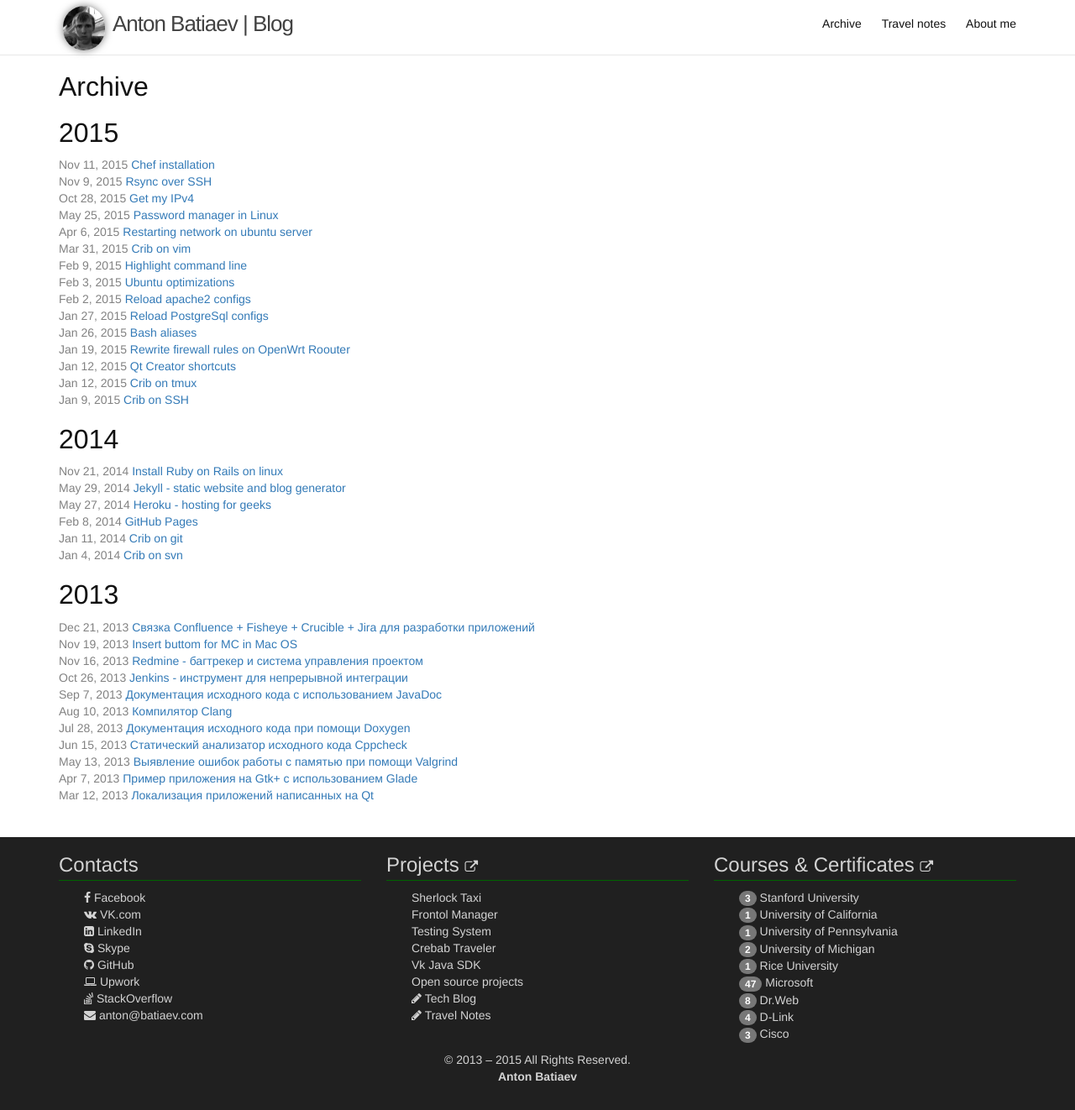
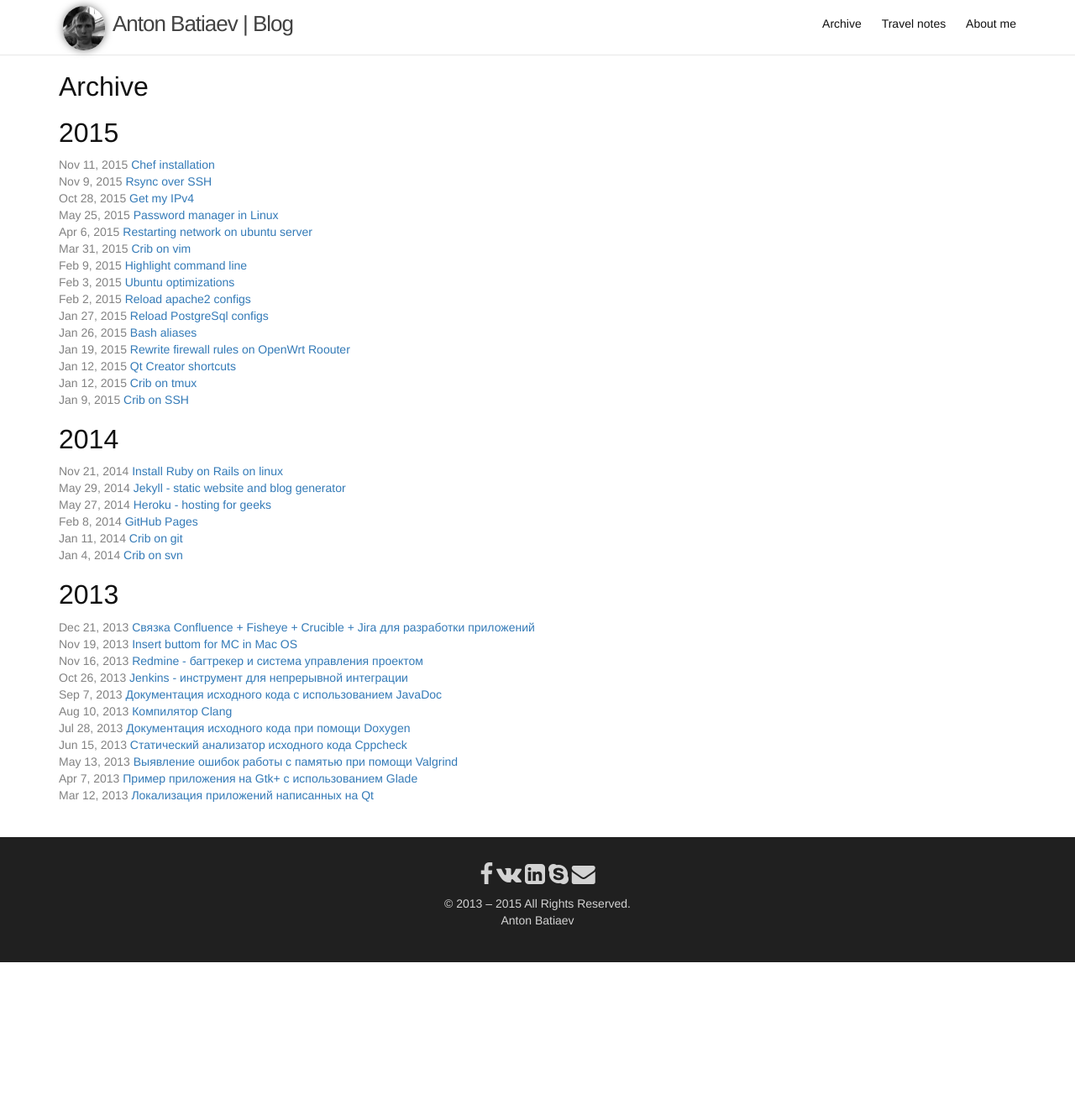
Before and after one commit to Batiaev/blog, a Jekyll site: the page built from archive/index.html, in a window 1280 px wide. Shown: the whole page at 84% size. Built offline with Jekyll 4.4.1, drawn with Linux system fonts in a browser that asks for light colours; after the commit the page ends 1146 px from its top, so only the background shows below that.

Commit message:
cleanup footer

```diff
--- a/_config.yml
+++ b/_config.yml
@@ -9,7 +9,7 @@ twitter_username: batiaev_com
 github_username:  anbat
 permalink: /:year/:month/:day/:title.html
 copyright: '&copy; <time datetime="2013-03-13">2013 &ndash; 2015</time> All Rights Reserved.'
-createdby: <strong><a target="_blank" href="https://batiaev.com/">Anton Batiaev</a></strong>
+createdby: <a target="_blank" href="https://batiaev.com/">Anton Batiaev</a>
 
 # Build settings
 markdown: kramdown
--- a/_includes/footer.html
+++ b/_includes/footer.html
@@ -1,47 +1,12 @@
 <footer>
   <div class="container text-center">
-    <div class="row">
-      <div class="col-md-4">
-        <h3>Contacts</h3>
-        <ul class="fa-ul">
-            <li><a target="_blank" href="https://www.facebook.com/a.batyaev"><span class="fa fa-facebook"></span> Facebook</a></li>
-            <li><a target="_blank" href="https://vk.com/a.batiaev"><span class="fa fa-vk"></span> VK.com</a></li>
-            <li><a target="_blank" href="https://www.linkedin.com/pub/anton-batiaev/56/998/4aa"><span class="fa fa-linkedin-square"></span> LinkedIn</a></li>
-            <li><a target="_blank" href="skype://a_batyaev"><span class="fa fa-skype"></span> Skype</a></li>
-            <li><a target="_blank" href="https://github.com/AnBat"><span class="fa fa-github"></span> GitHub</a></li>
-            <li><a target="_blank" href="https://www.upwork.com/users/~0123f13a314a7e010a"><span class="fa fa-laptop"></span> Upwork </a></li>
-            <li><a target="_blank" href="http://stackoverflow.com/users/3445083/anbat"><span class="fa fa-stack-overflow"></span> StackOverflow</a></li>
-            <li><a target="_blank" href="mailto:anton@batiaev.com"><i class="fa fa-envelope"></i> anton@batiaev.com</a></li>
-        </ul>
-      </div>
-      <div class="col-md-4">
-        <h3>Projects <small><a href="{{ site.url }}/projects/"><i class="fa fa-external-link"></i></a></small></h3>
-        <ul class="fa-ul">
-          <li><a target="_blank" href="http://www.sherlocktaxi.com">Sherlock Taxi</a></li>
-          <li><a target="_blank" href="http://www.atol.ru/software/frontol-manager/">Frontol Manager</a></li>
-          <li><a target="_blank" href="https://github.com/AnBat/testingsystem/wiki/Main">Testing System</a></li>
-          <li><a target="_blank" href="https://crebab.com">Crebab Traveler</a></li>
-          <li><a target="_blank" href="https://github.com/AnBat/vk-java-sdk">Vk Java SDK</a></li>
-          <li><a target="_blank" href="https://github.com/AnBat">Open source projects</a></li>
-          <li><a target="_blank" href="{{ site.baseurl }}"><i class="fa fa-pencil"></i> Tech Blog</a></li>
-          <li><a target="_blank" href="{{ site.url }}/travel"><i class="fa fa-pencil"></i> Travel Notes</a></li>
-        </ul>
-      </div>
-      <div class="col-md-4">
-        <h3 class="courses">Courses &amp; Certificates <small><a href="{{ site.baseurl }}/courses/"><i class="fa fa-external-link"></i></a></small></h3>
-        <ul class="fa-ul">
-    <li><span class="badge">3</span> <a target="_blank" href="https://www.stanford.edu/">Stanford University</a></li>
-    <li><span class="badge">1</span> <a target="_blank" href="http://unex.uci.edu/">University of California</a></li>
-    <li><span class="badge">1</span> <a target="_blank" href="http://www.upenn.edu/">University of Pennsylvania</a></li>
-    <li><span class="badge">2</span> <a target="_blank" href="https://www.umich.edu/">University of Michigan</a></li>
-    <li><span class="badge">1</span> <a target="_blank" href="http://www.rice.edu/">Rice University</a></li>
-    <li><span class="badge">47</span> <a target="_blank" href="https://mva.microsoft.com/">Microsoft</a></li>
-    <li><span class="badge">8</span> <a target="_blank" href="http://www.drweb.ru/">Dr.Web</a></li>
-    <li><span class="badge">4</span> <a target="_blank" href="http://www.dlink.ru/">D-Link</a></li>
-    <li><span class="badge">3</span> <a target="_blank" href="https://www.netacad.com/">Cisco</a></li>
-        </ul>
-      </div>
-    </div>
-    {{ site.copyright}}<br>{{ site.createdby }}
+      <p>
+          <a target="_blank" href="https://www.facebook.com/a.batyaev"><span class="fa fa-2x fa-facebook"></span></a>
+          <a target="_blank" href="https://vk.com/a.batiaev"><span class="fa fa-2x fa-vk"></span></a>
+          <a target="_blank" href="https://www.linkedin.com/pub/anton-batiaev/56/998/4aa"><span class="fa fa-2x fa-linkedin-square"></span></a>
+          <a target="_blank" href="skype://a_batyaev"><span class="fa fa-2x fa-skype"></span></a>
+          <a target="_blank" href="mailto:anton@batiaev.com"><i class="fa fa-2x fa-envelope"></i></a>
+      </p>
+    <p>{{ site.copyright}}<br>{{ site.createdby }}</p>
   </div>
 </footer>
--- a/_sass/app.scss
+++ b/_sass/app.scss
@@ -26,6 +26,7 @@ footer {
   color: LightGray;
   background-color: #202020;
   padding-bottom: 30px;
+  padding-top: 30px;
 }
 footer a,
 footer a:hover,
```
